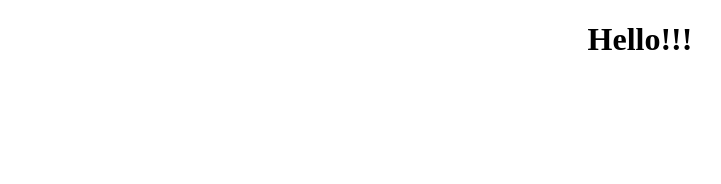
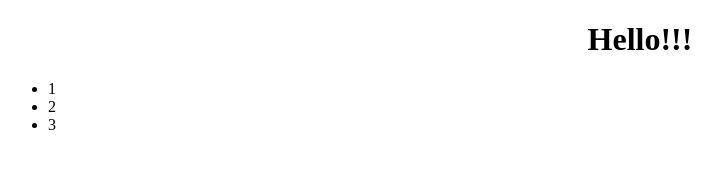
Before and after one commit to WebHeroSchool/to-do, a React (Create React App) app: page / in a window 1280 px wide. Shown: the top 184 px of the page, without its empty margins (0-721 px from the left). Built offline with nearby package versions, Linux system fonts and the light colour scheme.

Commit message:
create elements App and ItemList

```diff
--- a/src/App.js
+++ b/src/App.js
@@ -1,8 +1,23 @@
 import React from 'react';
 
+const ItemList = () => {
+  return (
+    <ul>
+      <li>1</li>
+      <li>2</li>
+      <li>3</li>
+    </ul>
+  )
+}
 
-const Elem = (<h1
-    style = {{textAlign: 'center'}}>Hello!!!</h1>);
+const App = () => {
+  return (
+    <div>
+      <h1 style = {{textAlign: 'center'}}>Hello!!!</h1>
+      <ItemList />
+    </div>
+  )
+};
 
 
-export default Elem;
+export default App;
--- a/src/index.js
+++ b/src/index.js
@@ -1,7 +1,7 @@
 import React from 'react';
 import ReactDOM from 'react-dom';
-import Elem from './App';
+import App from './App';
 
 
 
-ReactDOM.render(Elem, document.getElementById('root'));
+ReactDOM.render(<App />, document.getElementById('root'));
```
